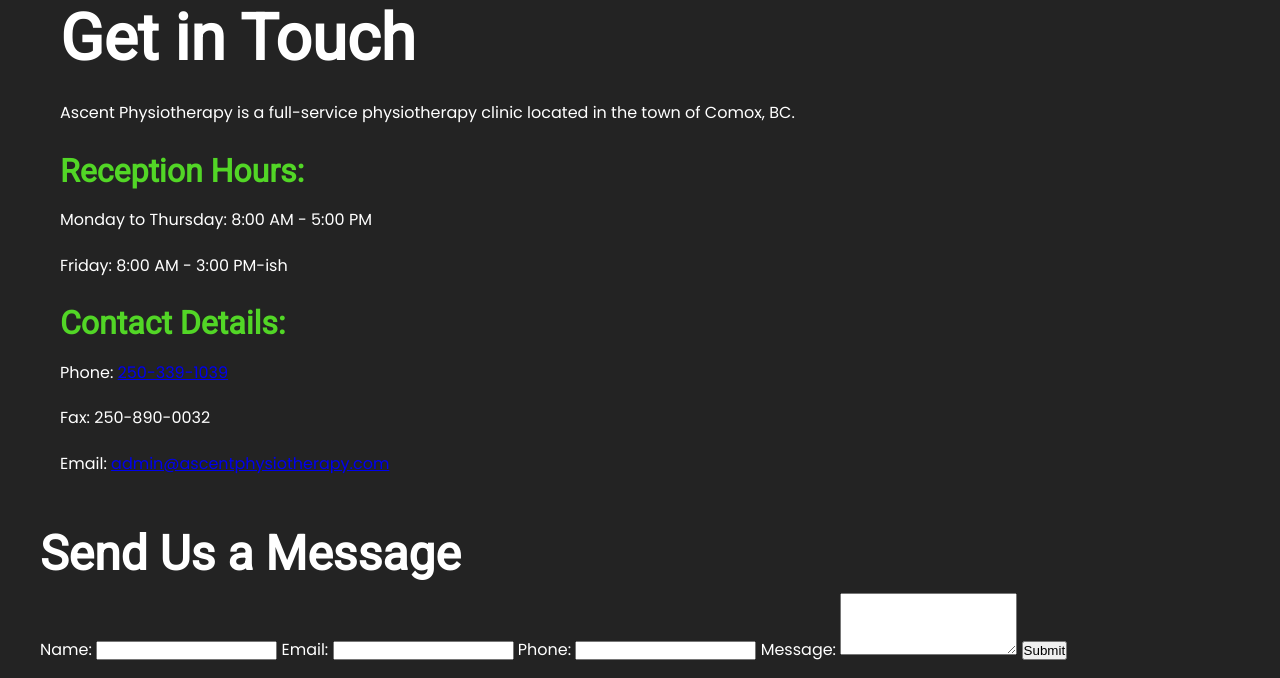
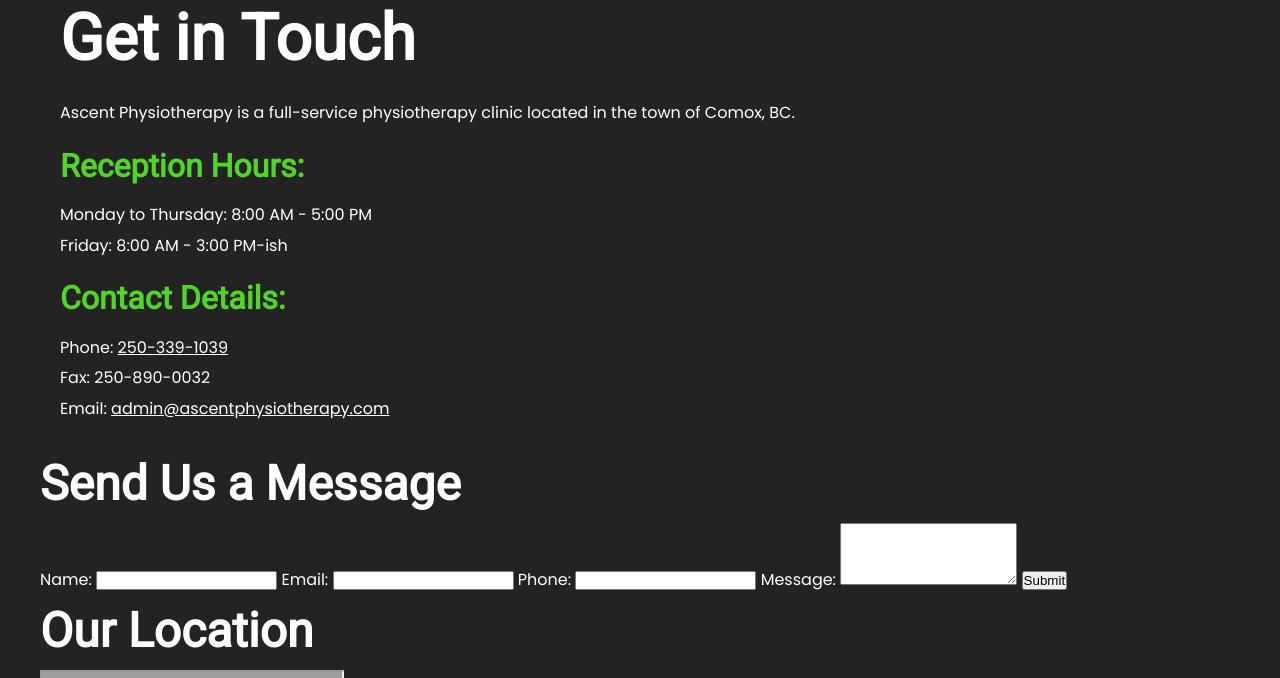
Before and after one commit to nic-dgl103-f24-dlu1/project-shokeenhanu12, a plain HTML site: page contact.html in a window 1280 px wide. Shown: the part 102-780 px from the top of the page. Drawn offline with Linux system fonts and the light colour scheme; grey boxes are pictures that could not be loaded.

Commit message:
Style rules for paragraph and link

```diff
--- a/style.css
+++ b/style.css
@@ -415,6 +415,15 @@
   color: #52d626;
 }
 
+.contact-info p {
+  margin: 5px 0;
+  font-size: 1rem;
+  color: #fff;
+}
+
+.contact-info a {
+  color: #fff;
+}
 /* Footer */
 
 .site-footer {
```
